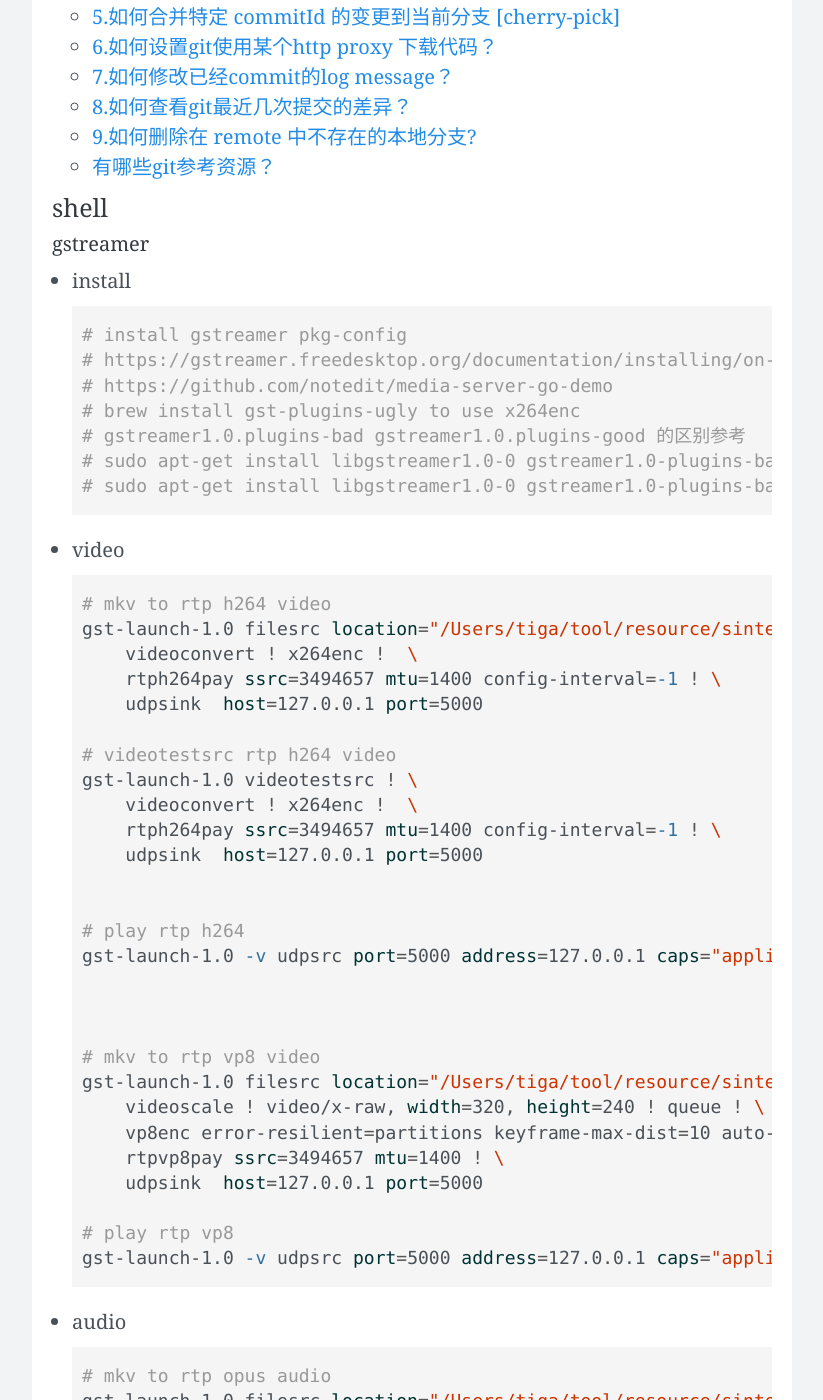
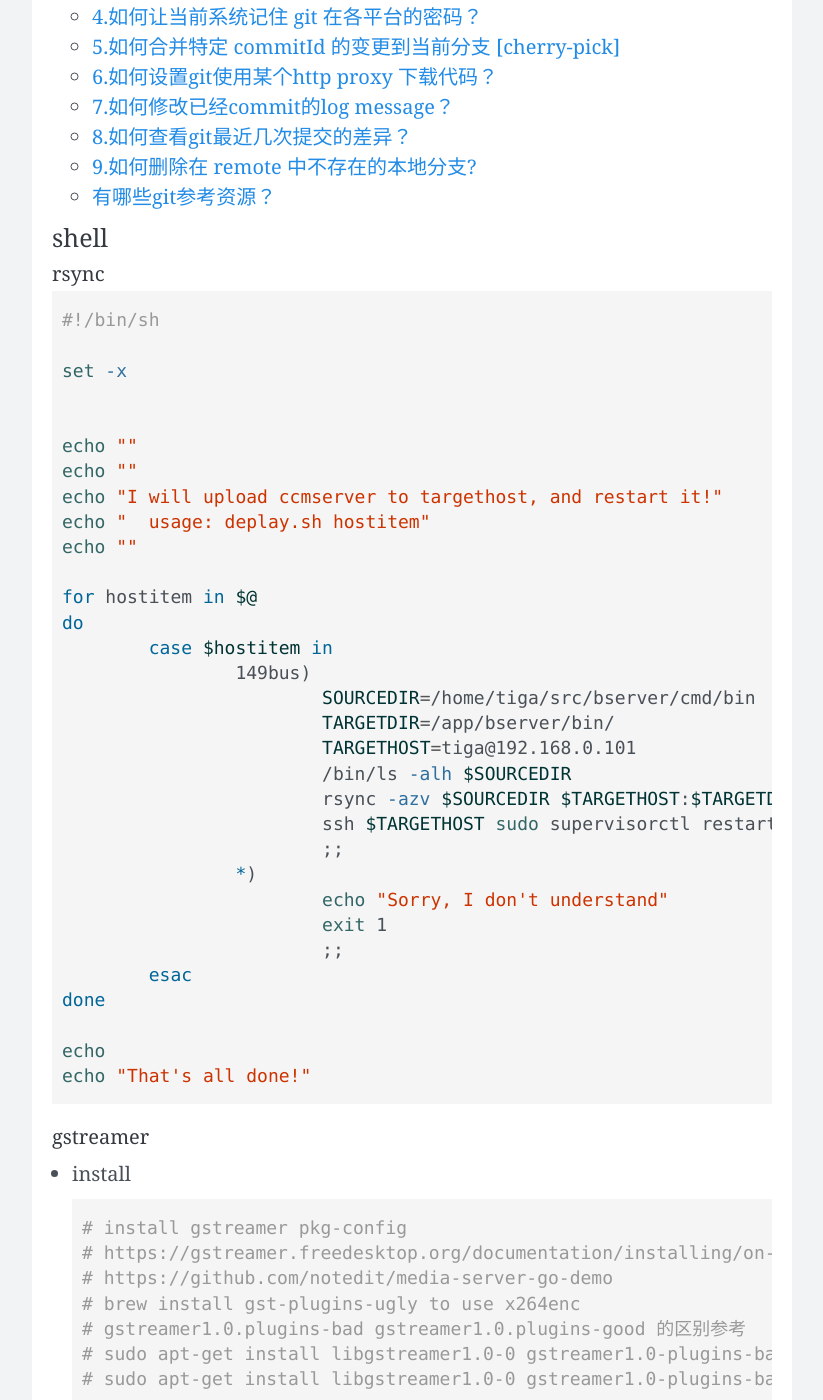
Before and after one commit to wangtiga/wangtiga.github.io, a Jekyll site: the page built from _previews/linux_command.md, in a window 1280 px wide and 1400 px high, scrolled down 789 px. Shown: the whole window, without its empty margins (228-1051 px from the left). Built offline with Jekyll 4.4.1, drawn with Linux system fonts in a browser that asks for light colours; nearby versions of some CDN libraries; comment, search, counter and statistics services are not loaded.

Commit message:
updated from r1

````diff
--- a/_previews/linux_command.md
+++ b/_previews/linux_command.md
@@ -13,6 +13,41 @@ tags: linux
 
 ### shell
 
+#### rsync
+
+```shell
+#!/bin/sh
+
+set -x
+
+
+echo ""
+echo ""
+echo "I will upload ccmserver to targethost, and restart it!"
+echo "  usage: deplay.sh hostitem"
+echo ""
+
+for hostitem in $@
+do
+        case $hostitem in
+                149bus)
+                        SOURCEDIR=/home/tiga/src/bserver/cmd/bin
+                        TARGETDIR=/app/bserver/bin/
+                        TARGETHOST=tiga@192.168.0.101
+                        /bin/ls -alh $SOURCEDIR
+                        rsync -azv $SOURCEDIR $TARGETHOST:$TARGETDIR
+                        ssh $TARGETHOST sudo supervisorctl restart bserver
+                        ;;
+                *)
+                        echo "Sorry, I don't understand"
+                        exit 1
+                        ;;
+        esac
+done
+
+echo
+echo "That's all done!"
+```
 
 #### gstreamer
 
````
Also changed, not shown: _posts/2019-11-06-vim_faq.md (+115 -3 lines).
